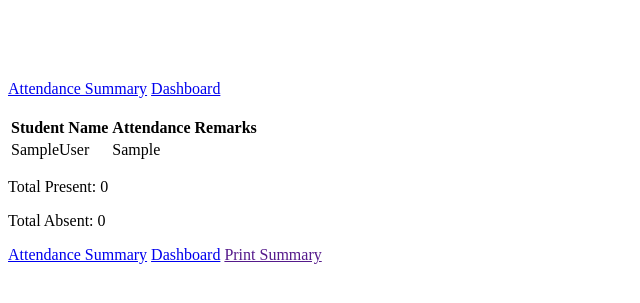
After one commit to rickymercadonixa/PHP, a PHP site: page /attendance_summary.php in a window 1280 px wide. The commit adds this page. Shown: the top 303 px of the page, without its empty margins (0-640 px from the left). Run offline with PHP 8.4, Linux system fonts and the light colour scheme; tables that the repository leaves empty or names only in its code hold one stand-in row (values such as "Sample post").

Commit message:
yes crush nako Siocon

```diff
--- /dev/null
+++ b/PHP/block5/BLOCK5PHP/attendance_summary.php
@@ -0,0 +1,58 @@
+<!DOCTYPE html>
+<html lang="en">
+<head>
+    <meta charset="UTF-8">
+    <meta name="viewport" content="width=device-width, initial-scale=1.0">
+    <title>Document</title>
+</head>
+<body>
+<h1 style="text-align: center; color: white;">ITELEC1-OOP ATTENDANCE</h1>
+
+<a href="attendance_summary.php" class="btn btn-outline-info">Attendance Summary</a>
+<a href="dashboard.php" class="btn btn-outline-info">Dashboard</a><br><br>
+
+        <?php require 'connection.php';
+                    $totalAbsent = 0;
+                    $totalPresent = 0;
+                    ?>
+        <?php
+          $sql = "SELECT * FROM tbl_students";
+          $result = $conn->query($sql);
+        ?>
+    </table>
+<table>
+    <tr>
+        <th>Student Name</th>
+        <th>Attendance Remarks</th>
+    </tr>
+        <?php
+       if ($result->data_seek(0)){
+        while ($row = $result->fetch_assoc()){
+            echo "<tr>";
+            echo "<td>".$row["first_name"]."".$row["last_name"]."</td>";
+            echo "<td>".$row["attendance"]."</td>";
+            echo "</tr>";
+
+            if($row["attendance"] == "Present"){
+                $totalPresent++;
+            }
+            elseif($row["attendance"] == "Absent"){
+                    $totalAbsent++;
+                }
+        }
+    }
+        else{
+            echo "<tr><td> colspan='2'>No attendance data found</td></tr>";
+        }
+        ?>
+</table>
+<p>Total Present: <?php echo $totalPresent;?></p>
+<p>Total Absent: <?php echo $totalAbsent;?></p>
+
+<div class="container">
+<a href="attendance_summary.php" class="btn btn-outline-info">Attendance Summary</a>
+<a href="dashboard.php" class="btn btn-outline-info">Dashboard</a>
+<a href="" onclick="window.print()">Print Summary</a>
+</div>
+</body>
+</html>
```
Also changed, not shown: PHP/block5/BLOCK5PHP/attendance.php (+13 -8 lines).
